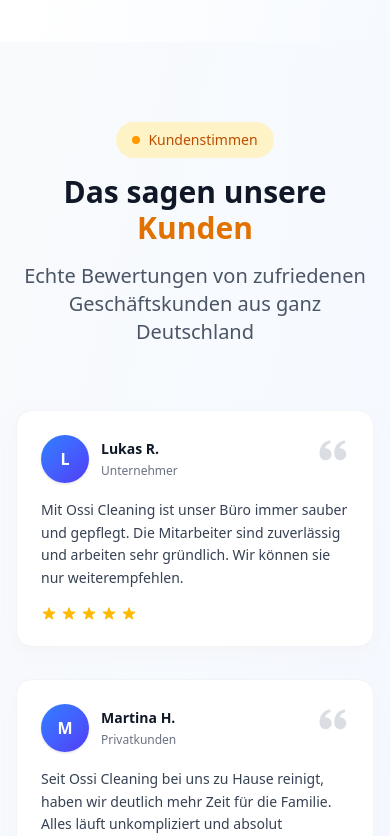
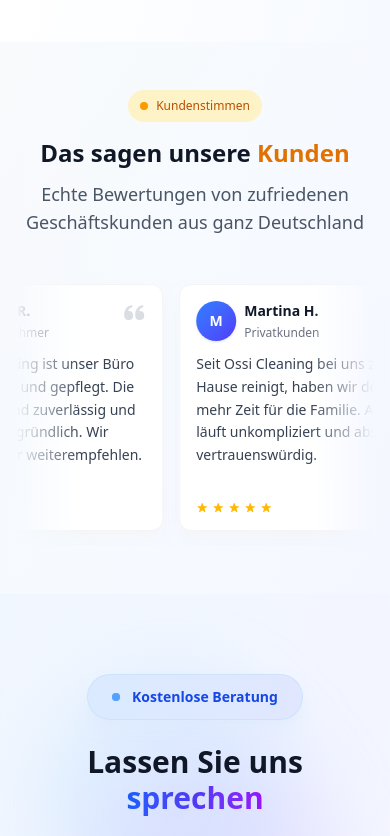
Before and after one commit to kamalOurajdal/Elbglanz-Reinigung, an Angular app: page / in a window 390 px wide. Shown: the part 8300-9136 px from the top of the page. Built offline with nearby package versions, Linux system fonts and the light colour scheme.

Commit message:
feat: Enhance testimonials component with infinite scroll and styling updates

```diff
--- a/src/app/features/components/testimonials/testimonials.html
+++ b/src/app/features/components/testimonials/testimonials.html
@@ -1,62 +1,69 @@
-<section
-  class="py-20 md:py-28 bg-gradient-to-br from-slate-50 via-blue-50/30 to-indigo-50/40 overflow-hidden"
-  id="testimonials"
->
+<section class="py-12 sm:py-16 md:py-20 lg:py-28 bg-gradient-to-br from-slate-50 via-blue-50/30 to-indigo-50/40 overflow-hidden"
+  id="testimonials">
   <div class="mx-auto px-4 sm:px-6 lg:px-8">
-    <div class="max-w-3xl mx-auto text-center mb-16">
+    <div class="max-w-3xl mx-auto text-center mb-8 sm:mb-12 lg:mb-16">
       <div
-        class="inline-flex items-center gap-2 px-4 py-2 rounded-full bg-amber-100 text-amber-700 font-medium text-sm mb-4"
-      >
+        class="inline-flex items-center gap-2 px-3 sm:px-4 py-2 rounded-full bg-amber-100 text-amber-700 font-medium text-xs sm:text-sm mb-4">
         <div class="w-2 h-2 bg-amber-500 rounded-full"></div>
         Kundenstimmen
       </div>
-      <h2 class="text-3xl md:text-5xl font-black text-gray-900 mb-4">
+      <h2 class="text-2xl sm:text-3xl md:text-4xl lg:text-5xl font-black text-gray-900 mb-3 sm:mb-4 leading-tight">
         Das sagen unsere <span class="text-amber-600">Kunden</span>
       </h2>
-      <p class="text-xl text-gray-600">
+      <p class="text-lg sm:text-xl text-gray-600 px-2">
         Echte Bewertungen von zufriedenen Geschäftskunden aus ganz Deutschland
       </p>
     </div>
 
     <!-- Infinite Scroll Container -->
     <div class="relative group max-w-7xl mx-auto sm:px-6 lg:px-8">
-      <div class="scrollbar-hide">
-        <div class="grid gap-8 grid-cols-1 md:grid-cols-2 xl:grid-cols-2  animate-scroll-rtl items-stretch">
-          <!-- First set of testimonials -->
+      <div
+        class="py-4 w-full inline-flex flex-nowrap overflow-hidden [mask-image:_linear-gradient(to_right,transparent_0,_black_64px,_black_calc(100%-64px),transparent_100%)] sm:[mask-image:_linear-gradient(to_right,transparent_0,_black_128px,_black_calc(100%-128px),transparent_100%)]">
+        <div class="animate-infinite-scroll flex justify-center md:justify-start">
+          <ng-container *ngTemplateOutlet="testimonialList"></ng-container>
+          <ng-container *ngTemplateOutlet="testimonialList"></ng-container>
+        </div>
+      </div>
+    </div>
+  </div>
+</section>
+
+
+<ng-template #testimonialList>
   @for (testimonial of testimonials; track testimonial.name + '_1') {
-              <div class="flex-shrink-0 w-full md:w-full">
-                 <figure class="h-full flex flex-col justify-between rounded-2xl p-6 bg-white shadow-lg shadow-gray-100/50 border border-gray-100 transition-all duration-300 hover:shadow-xl hover:shadow-gray-200/50 hover:-translate-y-1">
-                  <div class="flex items-start justify-between gap-4">
-                    <div class="flex items-center gap-3">
-                      <div class="w-12 h-12 bg-gradient-to-br from-blue-500 to-indigo-600 rounded-full flex items-center justify-center text-white font-bold shadow-sm">
+  <div class="flex-shrink-0 w-64 sm:w-full md:w-96 mr-4 sm:mr-6 lg:mr-8">
+    <figure
+      class="h-full flex flex-col justify-between rounded-xl sm:rounded-2xl p-4 sm:p-5 lg:p-6 bg-white shadow-lg shadow-gray-100/50 border border-gray-100 transition-all duration-300 hover:shadow-xl hover:shadow-gray-200/50 hover:-translate-y-1">
+      <div class="flex items-start justify-between gap-3 sm:gap-4">
+        <div class="flex items-center gap-2 sm:gap-3">
+          <div
+            class="w-10 h-10 sm:w-12 sm:h-12 bg-gradient-to-br from-blue-500 to-indigo-600 rounded-full flex items-center justify-center text-white font-bold shadow-sm text-sm sm:text-base">
             {{ testimonial.name.charAt(0) }}
           </div>
           <div class="text-left">
-                        <div class="font-semibold text-gray-900 text-sm">{{ testimonial.name }}</div>
-                        <div class="text-xs text-gray-500 mt-1">{{ testimonial.role }}</div>
+            <div class="font-semibold text-gray-900 text-sm sm:text-base">{{ testimonial.name }}</div>
+            <div class="text-xs sm:text-sm text-gray-500 mt-1">{{ testimonial.role }}</div>
           </div>
         </div>
-                    <svg class="w-8 h-8 text-gray-300 opacity-80 flex-shrink-0" fill="currentColor" viewBox="0 0 24 24">
-                      <path d="M6.5 10c-.223 0-.437.034-.65.065.069-.232.14-.468.254-.68.114-.308.292-.575.469-.844.148-.291.409-.488.601-.737.201-.242.475-.403.692-.604.213-.21.492-.315.714-.463.232-.133.434-.28.65-.35l.539-.222.474-.197-.485-1.938-.597.144c-.191.048-.424.104-.689.171-.271.05-.56.187-.882.312-.318.142-.686.238-1.028.466-.344.218-.741.4-1.091.692-.339.301-.748.562-1.05.945-.33.358-.656.734-.909 1.162-.293.408-.492.856-.702 1.299-.19.443-.343.896-.468 1.336-.237.882-.343 1.72-.384 2.437-.034.718-.014 1.315.028 1.747.015.204.043.402.063.539l.025.168.026-.006A4.5 4.5 0 1 0 6.5 10zm11 0c-.223 0-.437.034-.65.065.069-.232.14-.468.254-.68.114-.308.292-.575.469-.844.148-.291.409-.488.601-.737.201-.242.475-.403.692-.604.213-.21.492-.315.714-.463.232-.133.434-.28.65-.35l.539-.222.474-.197-.485-1.938-.597.144c-.191.048-.424.104-.689.171-.271.05-.56.187-.882.312-.318.142-.686.238-1.028.466-.344.218-.741.4-1.091.692-.339.301-.748.562-1.05.945-.33.358-.656.734-.909 1.162-.293.408-.492.856-.702 1.299-.19.443-.343.896-.468 1.336-.237.882-.343 1.72-.384 2.437-.034.718-.014 1.315.028 1.747.015.204.043.402.063.539l.025.168.026-.006A4.5 4.5 0 1 0 17.5 10z"/>
+        <svg class="w-6 h-6 sm:w-8 sm:h-8 text-gray-300 opacity-80 flex-shrink-0" fill="currentColor" viewBox="0 0 24 24">
+          <path
+            d="M6.5 10c-.223 0-.437.034-.65.065.069-.232.14-.468.254-.68.114-.308.292-.575.469-.844.148-.291.409-.488.601-.737.201-.242.475-.403.692-.604.213-.21.492-.315.714-.463.232-.133.434-.28.65-.35l.539-.222.474-.197-.485-1.938-.597.144c-.191.048-.424.104-.689.171-.271.05-.56.187-.882.312-.318.142-.686.238-1.028.466-.344.218-.741.4-1.091.692-.339.301-.748.562-1.05.945-.33.358-.656.734-.909 1.162-.293.408-.492.856-.702 1.299-.19.443-.343.896-.468 1.336-.237.882-.343 1.72-.384 2.437-.034.718-.014 1.315.028 1.747.015.204.043.402.063.539l.025.168.026-.006A4.5 4.5 0 1 0 6.5 10zm11 0c-.223 0-.437.034-.65.065.069-.232.14-.468.254-.68.114-.308.292-.575.469-.844.148-.291.409-.488.601-.737.201-.242.475-.403.692-.604.213-.21.492-.315.714-.463.232-.133.434-.28.65-.35l.539-.222.474-.197-.485-1.938-.597.144c-.191.048-.424.104-.689.171-.271.05-.56.187-.882.312-.318.142-.686.238-1.028.466-.344.218-.741.4-1.091.692-.339.301-.748.562-1.05.945-.33.358-.656.734-.909 1.162-.293.408-.492.856-.702 1.299-.19.443-.343.896-.468 1.336-.237.882-.343 1.72-.384 2.437-.034.718-.014 1.315.028 1.747.015.204.043.402.063.539l.025.168.026-.006A4.5 4.5 0 1 0 17.5 10z" />
         </svg>
       </div>
 
-                  <blockquote class="text-gray-700 text-sm leading-relaxed mt-4 flex-grow">
+      <blockquote class="text-gray-700 text-sm sm:text-base leading-relaxed mt-3 sm:mt-4 flex-grow">
         {{ testimonial.text }}
       </blockquote>
 
-                  <div class="flex items-center gap-1 mt-4" [attr.aria-label]="testimonial.stars + ' Sterne'">
+      <div class="flex items-center gap-1 mt-3 sm:mt-4" [attr.aria-label]="testimonial.stars + ' Sterne'">
         @for (star of getStarArray(testimonial.stars); track $index) {
-                      <svg viewBox="0 0 24 24" fill="currentColor" class="w-4 h-4 text-amber-400">
-                        <path d="M11.049 2.927c.3-.921 1.603-.921 1.902 0l1.519 4.674a1 1 0 00.95.69h4.915c.969 0 1.371 1.24.588 1.81l-3.976 2.888a1 1 0 00-.363 1.118l1.518 4.674c.3.922-.755 1.688-1.538 1.118l-3.976-2.888a1 1 0 00-1.176 0l-3.976 2.888c-.783.57-1.838-.197-1.538-1.118l1.518-4.674a1 1 0 00-.363-1.118l-3.976-2.888c-.784-.57-.38-1.81.588-1.81h4.914a1 1 0 00.951-.69l1.519-4.674z"/>
+        <svg viewBox="0 0 24 24" fill="currentColor" class="w-3 h-3 sm:w-4 sm:h-4 text-amber-400">
+          <path
+            d="M11.049 2.927c.3-.921 1.603-.921 1.902 0l1.519 4.674a1 1 0 00.95.69h4.915c.969 0 1.371 1.24.588 1.81l-3.976 2.888a1 1 0 00-.363 1.118l1.518 4.674c.3.922-.755 1.688-1.538 1.118l-3.976-2.888a1 1 0 00-1.176 0l-3.976 2.888c-.783.57-1.838-.197-1.538-1.118l1.518-4.674a1 1 0 00-.363-1.118l-3.976-2.888c-.784-.57-.38-1.81.588-1.81h4.914a1 1 0 00.951-.69l1.519-4.674z" />
         </svg>
         }
       </div>
     </figure>
   </div>
   }
-        </div>
-      </div>
-    </div>
-  </div>
-</section>
+</ng-template>
--- a/src/app/features/components/testimonials/testimonials.ts
+++ b/src/app/features/components/testimonials/testimonials.ts
@@ -1,5 +1,5 @@
+import { CommonModule } from '@angular/common';
 import { Component } from '@angular/core';
-
 
 interface Testimonial {
   name: string;
@@ -9,47 +9,77 @@
   stars: number;
 }
 
-
 @Component({
   selector: 'app-testimonials',
-  imports: [],
+  imports: [CommonModule],
   templateUrl: './testimonials.html',
+  styles: [
+    `
+      @keyframes infinite-scroll {
+        from {
+          transform: translateX(0);
+        }
+        to {
+          transform: translateX(-50%);
+        }
+      }
+
+      /* Apply the animation to the track container.
+        - animation: The keyframes, duration, timing function, and iteration count.
+        - will-change: A performance hint for the browser.
+      */
+      .animate-infinite-scroll {
+        animation: infinite-scroll 50s linear infinite;
+        will-change: transform;
+      }
+
+      // pause animation on hover
+      .group:hover .animate-infinite-scroll {
+        animation-play-state: paused;
+      }
+
+      /* Accessibility: Pause the animation for users who prefer reduced motion. */
+      @media (prefers-reduced-motion: reduce) {
+        .animate-infinite-scroll {
+          animation: none;
+        }
+      }
+    `,
+  ],
 })
 export class Testimonials {
-
   testimonials: Testimonial[] = [
     {
       name: 'Lukas R.',
       role: 'Unternehmer',
       location: 'Dresden',
       text: 'Mit Ossi Cleaning ist unser Büro immer sauber und gepflegt. Die Mitarbeiter sind zuverlässig und arbeiten sehr gründlich. Wir können sie nur weiterempfehlen.',
-      stars: 5
+      stars: 5,
     },
     {
       name: 'Martina H.',
       role: 'Privatkunden',
       location: 'Leipzig',
       text: 'Seit Ossi Cleaning bei uns zu Hause reinigt, haben wir deutlich mehr Zeit für die Familie. Alles läuft unkompliziert und absolut vertrauenswürdig.',
-      stars: 5
+      stars: 5,
     },
     {
       name: 'Jonas K.',
       role: 'Büroleiter',
       location: 'Chemnitz',
       text: 'Unsere Büroräume sind immer top in Schuss. Besonders beeindruckt uns die Flexibilität, auch bei kurzfristigen Terminen. Wirklich ein starker Partner.',
-      stars: 5
+      stars: 5,
     },
     {
       name: 'Anna S.',
       role: 'Praxismanagerin',
       location: 'Dresden',
       text: 'Für unsere Praxis war Sauberkeit schon immer entscheidend. Ossi Cleaning sorgt seit Monaten zuverlässig dafür, dass alles hygienisch und einladend ist. Sehr empfehlenswert!',
-      stars: 5
+      stars: 5,
     },
   ];
 
   getStarArray(count: number): number[] {
     return Array(count).fill(0);
   }
-
 }
```
Lines whose indentation alone changed are shown as unchanged.
